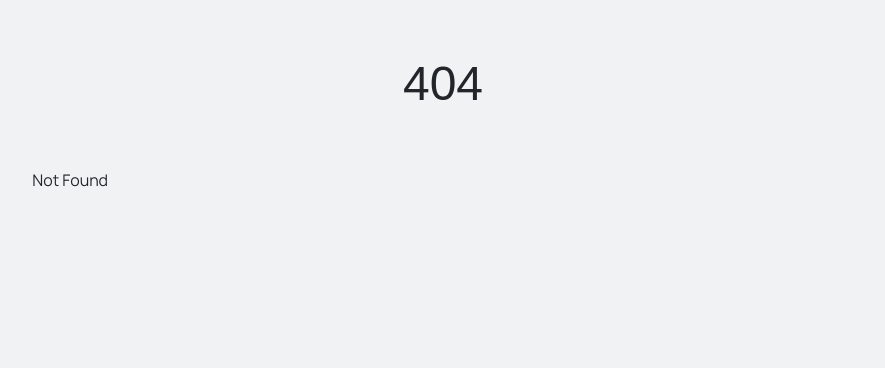
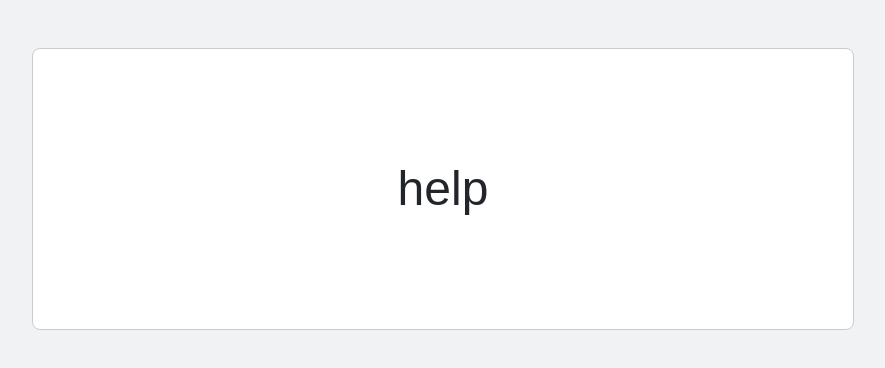
Before and after one commit to dsoloha/cityworld, a SvelteKit app: page /help in a window 1280 px wide. Before the commit this address had no page. Shown: the top 368 px of the page, without its empty margins (197-1082 px from the left). Built offline with nearby package versions, Linux system fonts and the light colour scheme; a web font is replaced by a local one.

Commit message:
Added "help" page

```diff
--- /dev/null
+++ b/src/routes/(app)/help/+page.svelte
@@ -0,0 +1,7 @@
+<script>
+  import Card from '$components/Card.svelte'
+</script>
+
+<Card>
+  <h1>help</h1>
+</Card>
```
